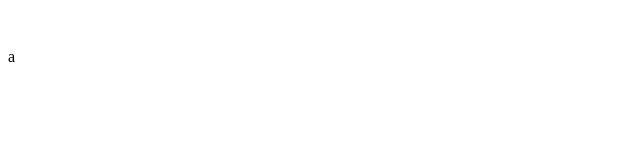
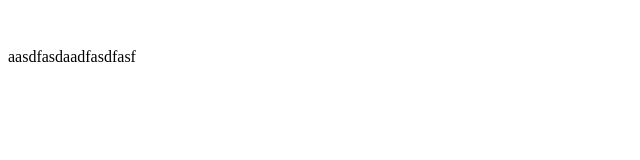
Before and after one commit to kinugawatakuma/-, a plain HTML site: page index.html in a window 1280 px wide. Shown: the whole page, without its empty margins (0-640 px from the left). Drawn offline with Linux system fonts and the light colour scheme.

Commit message:
Update index.html

```diff
--- a/index.html
+++ b/index.html
@@ -7,6 +7,6 @@
 
 
 <body>
-　<p>a</p>
+　<p>aasdfasdaadfasdfasf</p>
 </body>
  </html>
```
